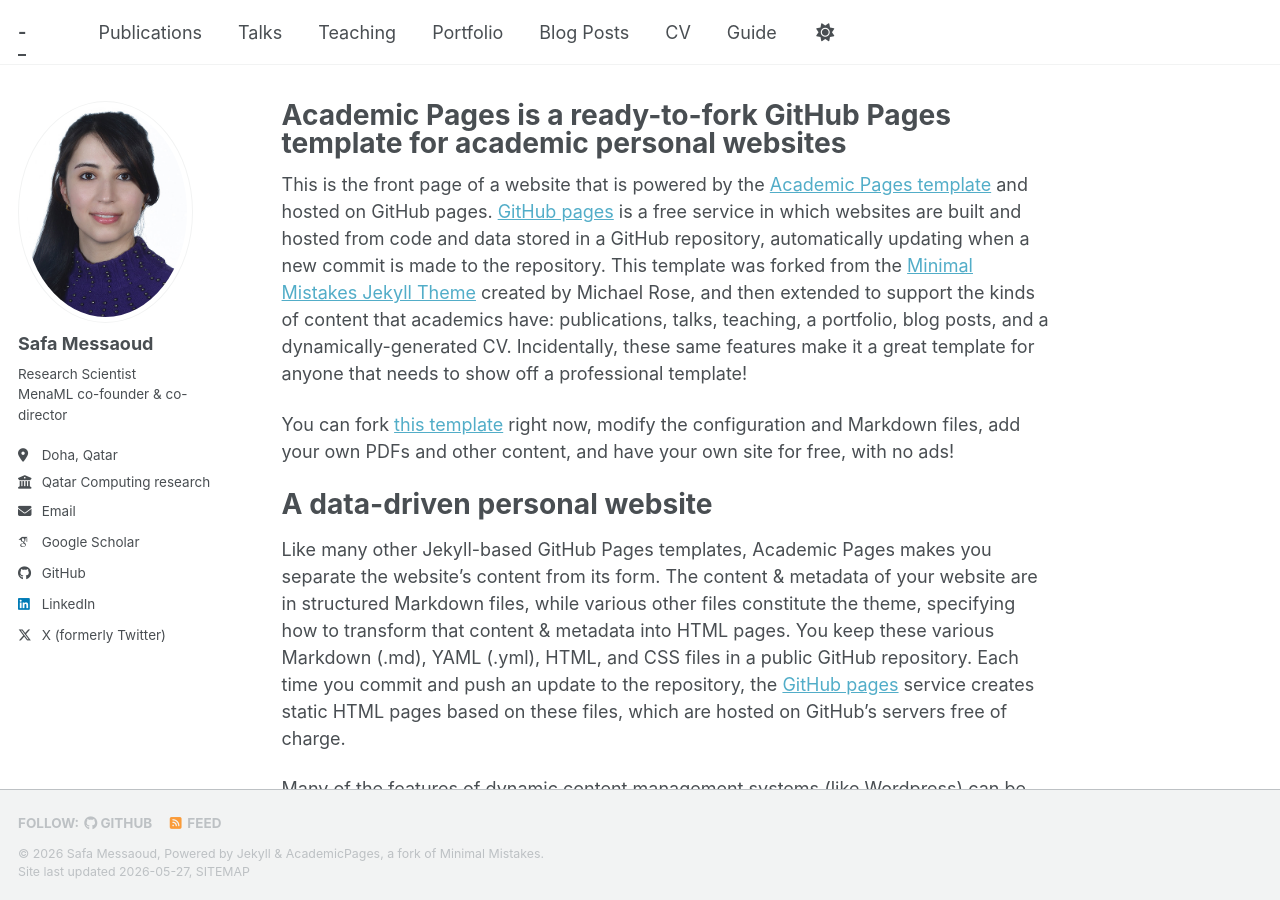
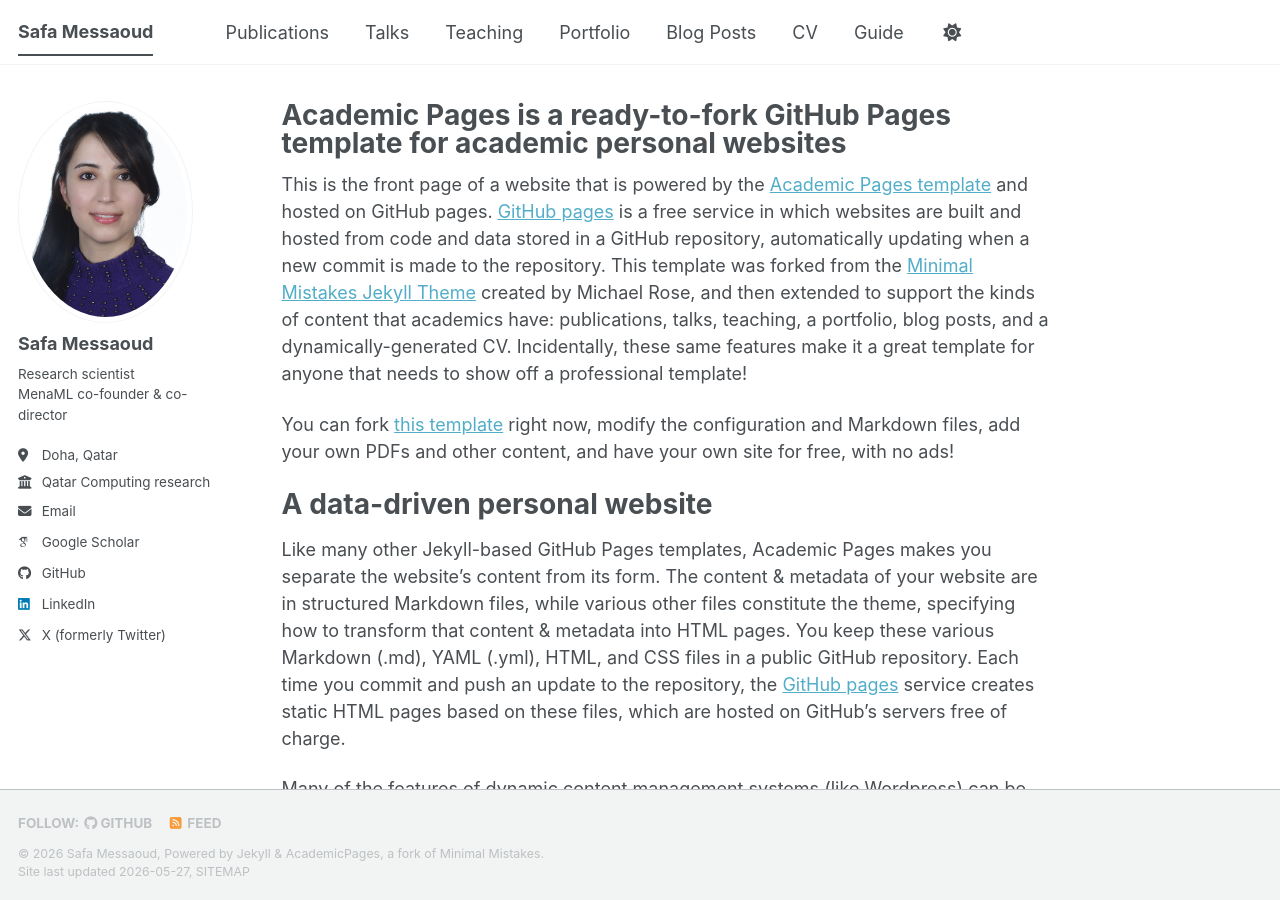
Before and after one commit to SafaMessaoud/SafaMessaoud.github.io, a Jekyll site: the page built from _pages/about.md, in a window 1280 px wide and 900 px high. Built offline with Jekyll 4.4.1, drawn with Linux system fonts in a browser that asks for light colours; some web fonts are replaced; a script bundle is joined from its source files by our own code; library files that are not in the unit come from our copies.

Commit message:
Update _config.yml

```diff
--- a/_config.yml
+++ b/_config.yml
@@ -9,7 +9,7 @@
 # Basic Site Settings
 locale                   : "en-US"
 site_theme               : "default" # The available themes options are "default", "air", "sunrise", "mint", "dirt" and "contrast"
-title                    : "-"
+title                    : "Safa Messaoud"
 title_separator          : "-"
 name                     : &name "Safa Messaoud"
 description              : &description ""   # Update this with a general description of your site, this is the default if not overridden by a page
@@ -26,7 +26,7 @@
   avatar           : "safa.JPG"
   name             : "Safa Messaoud"
   pronouns         : # example: "she/her"
-  bio              : "Research Scientist<br>MenaML co-founder & co-director"
+  bio              : "Research scientist<br>MenaML co-founder & co-director"
   location         : "Doha, Qatar"
   employer         : "Qatar Computing research Institute"
   uri              : # URL
@@ -154,7 +154,7 @@
 analytics:
   provider               :  "google-analytics-4" # false (default), "google", "google-universal", "google-analytics-4", "custom"
   google:
-    tracking_id          :
+    tracking_id          : "G-9JBCTNNCY5"
 
 
 # Reading Files
```
